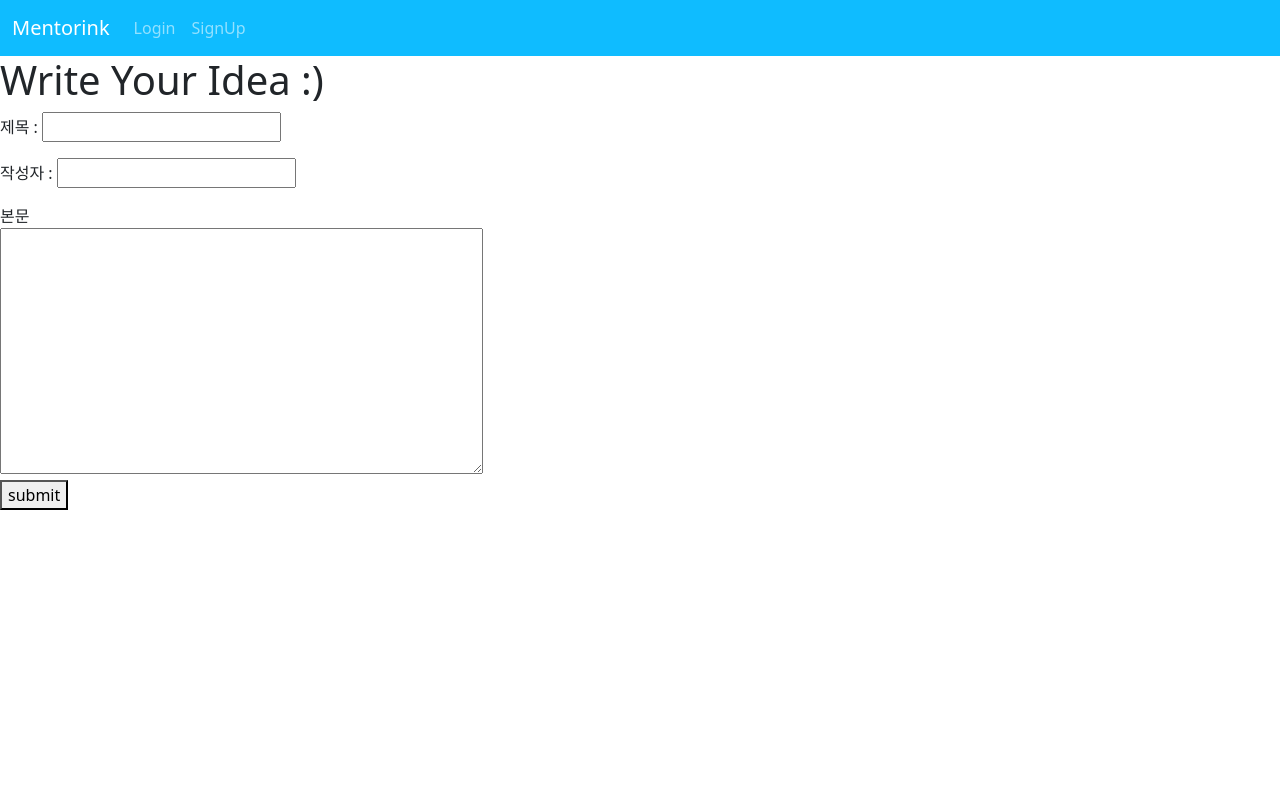
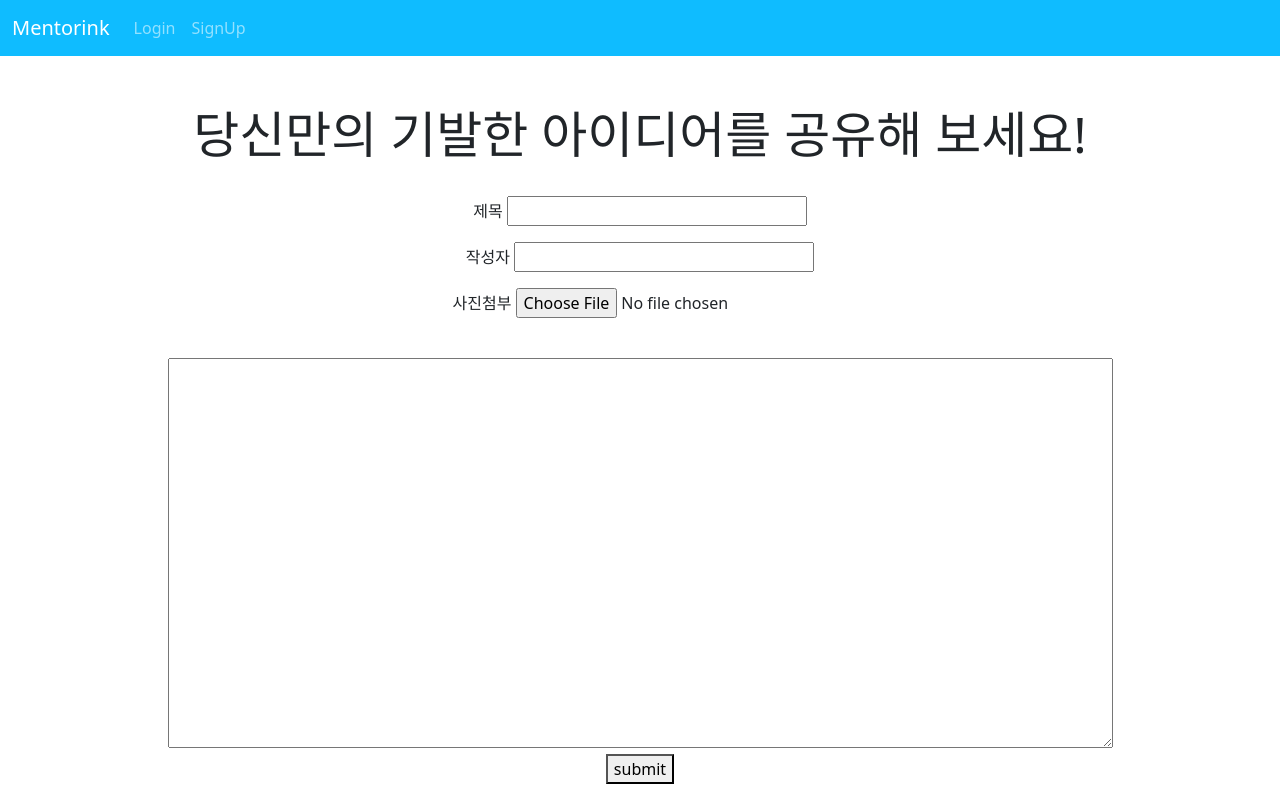
Before and after one commit to likelion-kookmin/mentorink, a Django app: page /new/ in a window 1280 px wide. Run offline with Django 3.2, Linux system fonts and the light colour scheme.

Commit message:
현지님

```diff
--- a/me_project/me_app/templates/new.html
+++ b/me_project/me_app/templates/new.html
@@ -5,17 +5,21 @@
     <meta charset="UTF-8">
     <meta http-equiv="X-UA-Compatible" content="IE=edge">
     <meta name="viewport" content="width=device-width, initial-scale=1.0">
-    <title>Write</title>
+    <title>Write Your Idea</title>
+    <style></style>
 </head>
 <body>
-    <h1>Write Your Idea :)</h1>
+    <br><br>
+    <h1 style="text-align: center; font-size: 50px;">당신만의 기발한 아이디어를 공유해 보세요!</h1><br>
+    <div class="writing page" style="text-align: center;">
     <form action="{%url 'create'%}" method="POST" enctype="multipart/form-data" >
         {%csrf_token%}
-        <p>제목 : <input type="text" name="title" value="{{Idea.title}}"></p>
-        <p>작성자 : <input type="text" name="writer" value="{{Idea.writer}}"></p>
-        본문 <br> <textarea name="body" cols="50" rows="10" value="{{Idea.body}}"></textarea><p>
+        <p>제목 <input type="text" name="title" style="width: 300px;"></p>
+        <p>작성자 <input type="text" name="writer" style="width: 300px;"></p>
+        <p>사진첨부 <input type="file" name="image"></p>
+        <br> <textarea name="body" cols="100" rows="16" ></textarea><p>
         <button type="submit"> submit </button>
-    </form>
+    </form></div>
 </body>
 </html>
 {% endblock %}
```
